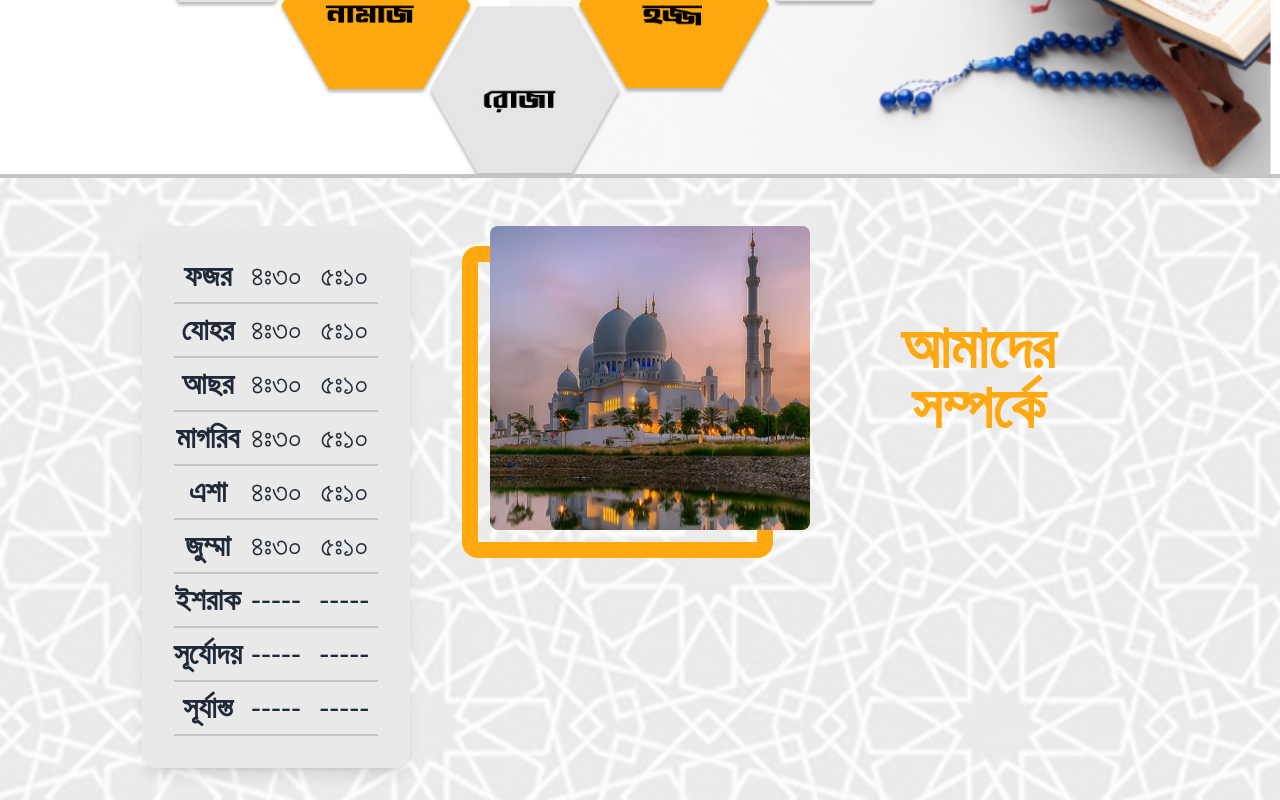
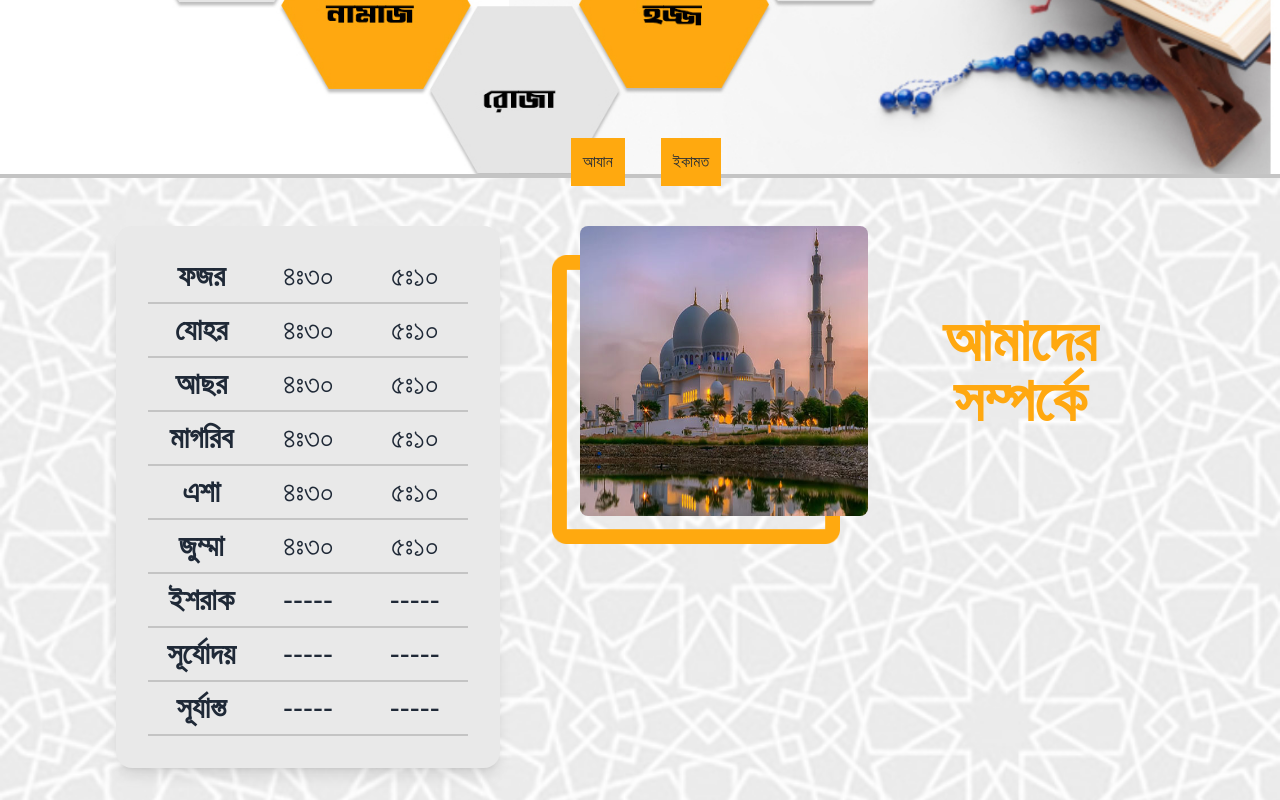
Before and after one commit to ParvesPR/moshjid-project, a React (Create React App) app: page / in a window 1280 px wide. Shown: the part 1020-1820 px from the top of the page. Built offline with nearby package versions, Linux system fonts and the light colour scheme; no server answers; a web font is replaced by a local one.

Commit message:
prayer btn added

```diff
--- a/src/pages/Home/PrayerTime/PrayerTime.js
+++ b/src/pages/Home/PrayerTime/PrayerTime.js
@@ -5,8 +5,12 @@ import aboutBorder from '../../../assests/images/about-border.png';
 
 const PrayerTime = () => {
     return (
-        <section className="prayer-section pt-12 pb-7 px-12 border-b-4 border-t-4 border-[#c4c4c4] flex flex-col lg:flex-row justify-center gap-20">
-            <div className="cardBg card lg:max-w-lg bg-[#e9e9e9] shadow-lg mb-3">
+        <section className="relative prayer-section pt-12 pb-7 px-12 border-b-4 border-t-4 border-[#c4c4c4] flex flex-col lg:flex-row justify-center gap-20">
+              <div className='flex absolute -top-10'>
+                    <span className='bg-[#FFA90F] p-3 mx-3'>আযান</span>
+                    <span className='bg-[#FFA90F] p-3 ml-6'>ইকামত</span>
+                </div>
+            <div className="cardBg card lg:w-96 bg-[#e9e9e9] shadow-lg mb-3">
                 <div className="card-body text-3xl font-bold">
                     <div className='grid lg:grid-cols-3 border-b-2 border-[#c4c4c4] justify-items-center pb-2'>
                         <p>ফজর </p>
@@ -59,7 +63,7 @@ const PrayerTime = () => {
             <article>
                 <div className='grid grid-cols-2 gap-2 justify-center items-center'>
                     <div className='relative'>
-                        <img src={about} className='relative rounded-lg w-80 lg:h-[304px] z-[11]' alt="" />
+                        <img src={about} className='relative rounded-lg w-72 lg:h-[290px] z-[11]' alt="" />
                         <img src={aboutBorder} className='absolute -bottom-7 -left-7 z-[1] hidden lg:block' alt="" />
                     </div>
                     <div>
```
